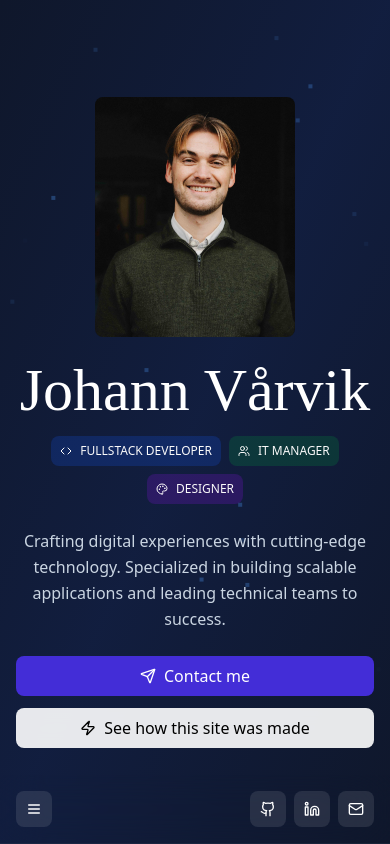
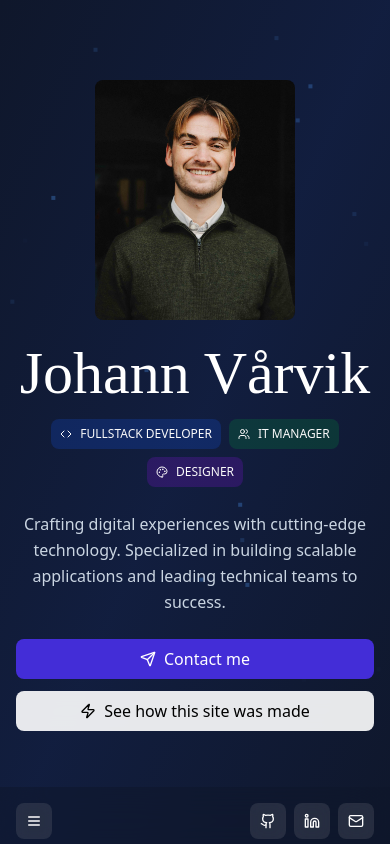
Before and after one commit to vaarvik/johann-no, a Next.js app: page / in a window 390 px wide. Shown: the top 844 px of the page. Built offline with nearby package versions, Linux system fonts and the light colour scheme; a web font is replaced by a local one.

Commit message:
Fix mobile issues with header and padding

```diff
--- a/app/layout.tsx
+++ b/app/layout.tsx
@@ -123,7 +123,7 @@ export default function RootLayout({
           dangerouslySetInnerHTML={{
             __html: JSON.stringify(structuredData),
           }}
-          // eslint-disable-next-line react-dom/no-dangerously-set-innerhtml
+
         />
       </head>
       <body
--- a/app/page.tsx
+++ b/app/page.tsx
@@ -4,6 +4,7 @@ import HomeContact from "@/components/home/home-contact"
 import HomeExperience from "@/components/home/home-experience"
 import HomeHero from "@/components/home/home-hero/home-hero"
 import HomePortfolio from "@/components/home/home-portfolio/home-portfolio"
+import { Navigation } from "@/components/home/navigation"
 
 export const metadata: Metadata = {
   alternates: {
@@ -16,6 +17,7 @@ export default function Home() {
     <div>
       <main>
         <HomeHero />
+        <Navigation />
         <HomeExperience />
         <HomePortfolio />
         <HomeContact />
--- a/components/home/home-hero/home-hero.tsx
+++ b/components/home/home-hero/home-hero.tsx
@@ -1,7 +1,6 @@
 "use client"
 
 import { motion, useScroll, useTransform } from "framer-motion"
-import { Navigation } from "../navigation"
 import { HeroContent } from "./components/hero-content"
 import { HeroImage } from "./components/hero-image"
 import { ParticleBackground } from "./components/particle-background"
@@ -11,7 +10,7 @@ export default function HomeHero() {
   const y = useTransform(scrollY, [0, 500], [0, 150])
 
   return (
-    <section className="relative min-h-screen flex items-center justify-center overflow-hidden px-4 sm:px-8" id="home">
+    <section className="relative min-h-screen flex items-center justify-center overflow-hidden px-4 sm:px-8 py-20 lg:py-0 pb-32 -mb-[72px]" id="home">
       <motion.div
         style={{ y }}
         className="absolute inset-0 bg-slate-900"
@@ -27,8 +26,6 @@ export default function HomeHero() {
           <HeroContent />
         </div>
       </div>
-
-      <Navigation />
     </section>
   )
 }
--- a/components/home/home-portfolio/home-portfolio.tsx
+++ b/components/home/home-portfolio/home-portfolio.tsx
@@ -112,7 +112,7 @@ export default function HomePortfolio() {
       <div>
         <div className="pt-32 text-center">
           <h2 className="text-5xl font-bold text-white mb-4">Portfolio Timeline</h2>
-          <p className="text-xl text-slate-300 max-w-2xl mx-auto">
+          <p className="text-xl text-slate-300 max-w-2xl mx-auto px-8">
             Here's what I've been working on lately - a mix of interesting projects where I got to solve real problems and use cool tech.
           </p>
         </div>
--- a/components/home/navigation.tsx
+++ b/components/home/navigation.tsx
@@ -9,23 +9,8 @@ import { Button } from "../ui/button"
 import { LiveStatusIndicator } from "../ui/live-status-indicator"
 
 export function Navigation() {
-  const [isSticky, setIsSticky] = useState(false)
   const [isMobileMenuOpen, setIsMobileMenuOpen] = useState(false)
   const isMobile = useMobile()
-
-  useEffect(() => {
-    if (typeof window !== "undefined") {
-      setIsSticky(window.scrollY > window.innerHeight * 0.92)
-
-      const handleScroll = () => {
-        const scrollPosition = window.scrollY
-        setIsSticky(scrollPosition > window.innerHeight * 0.92)
-      }
-
-      window.addEventListener("scroll", handleScroll)
-      return () => window.removeEventListener("scroll", handleScroll)
-    }
-  }, [])
 
   // Prevent scroll when mobile menu is open
   useEffect(() => {
@@ -69,20 +54,13 @@ export function Navigation() {
 
       <motion.nav
         className={`
-          ${isSticky && !isMobileMenuOpen
-      ? "fixed top-0 left-0 right-0 z-50"
-      : "absolute bottom-0 left-0 right-0 z-20 border-b border-slate-700/20"
-    }
-          transition-all duration-300 bg-slate-900/80 backdrop-blur-xl border-b border-slate-700/30
-          ${isMobileMenuOpen ? "fixed top-0 left-0 right-0 z-50 bg-slate-900/95 backdrop-blur-2xl border-b border-slate-600/40" : ""}
+          sticky top-0 z-50
+          transition-all duration-300 bg-slate-900/50 backdrop-blur-xl border-slate-700/30
+          ${isMobileMenuOpen ? "bg-slate-900/95 backdrop-blur-2xl border-slate-600/40" : ""}
         `}
         initial={{ opacity: 0, y: 50 }}
-        animate={{
-          opacity: 1,
-          y: 0,
-          backgroundColor: isSticky ? "rgba(15, 23, 42, 0.80)" : "transparent"
-        }}
-        transition={{ duration: 0.8, delay: isSticky ? 0 : 1.2 }}
+        animate={{ opacity: 1, y: 0 }}
+        transition={{ duration: 0.8, delay: 1.2 }}
       >
         <div className={`max-w-7xl mx-auto py-4 ${isMobile ? "px-4" : "px-8"} ${isMobileMenuOpen ? "min-h-screen max-w-full w-full flex flex-col" : ""}`}>
           <div className="flex items-center justify-between">
```
